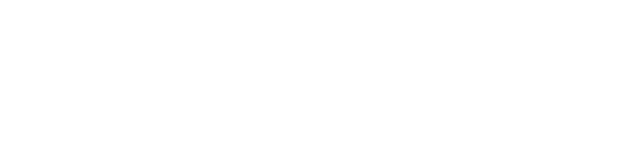
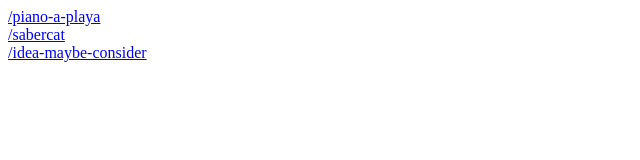
Before and after one commit to polaronions/polaronions.github.io, a plain HTML site: page index.html in a window 1280 px wide. Shown: the whole page, without its empty margins (0-640 px from the left). Drawn offline with Linux system fonts and the light colour scheme.

Commit message:
Update index.html

```diff
--- a/index.html
+++ b/index.html
@@ -1,3 +1,3 @@
-<a href="/piano-a-playa"></a> <br />
-<a href="/sabercat"></a> <br />
-<a href="/idea-maybe-consider"></a> <br />
+<a href="/piano-a-playa">/piano-a-playa</a> <br />
+<a href="/sabercat">/sabercat</a> <br />
+<a href="/idea-maybe-consider">/idea-maybe-consider</a> <br />
```
